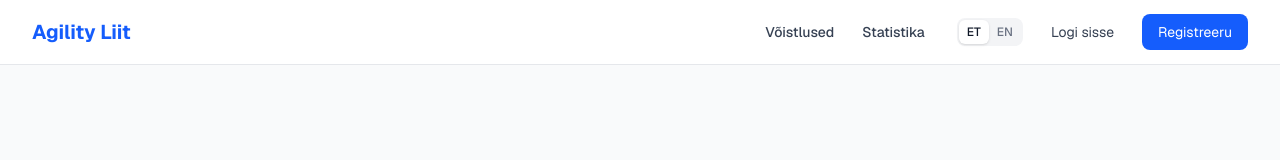
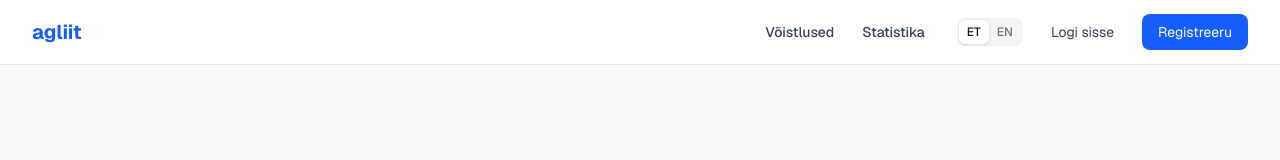
Before and after one commit to mikk369/agilityliit, a Next.js app: page /login in a window 1280 px wide. Shown: the top 160 px of the page. Built offline with nearby package versions, Linux system fonts and the light colour scheme; no server answers.

Commit message:
Top-left brand reads agliit

```diff
--- a/src/i18n/translations/en.ts
+++ b/src/i18n/translations/en.ts
@@ -22,7 +22,7 @@ const en: Translations = {
   relay: "(relay)",
 
   // Nav
-  navLogo: "Agility Liit",
+  navLogo: "agliit",
   navCompetitions: "Competitions",
   navStatistics: "Statistics",
   navOrganizer: "Organizer",
--- a/src/i18n/translations/et.ts
+++ b/src/i18n/translations/et.ts
@@ -20,7 +20,7 @@ const et = {
   relay: "(teateviis)",
 
   // Nav
-  navLogo: "Agility Liit",
+  navLogo: "agliit",
   navCompetitions: "Võistlused",
   navStatistics: "Statistika",
   navOrganizer: "Korraldaja",
```
Also changed, not shown: 1 other file (tests, documents, lock files or other folders).
